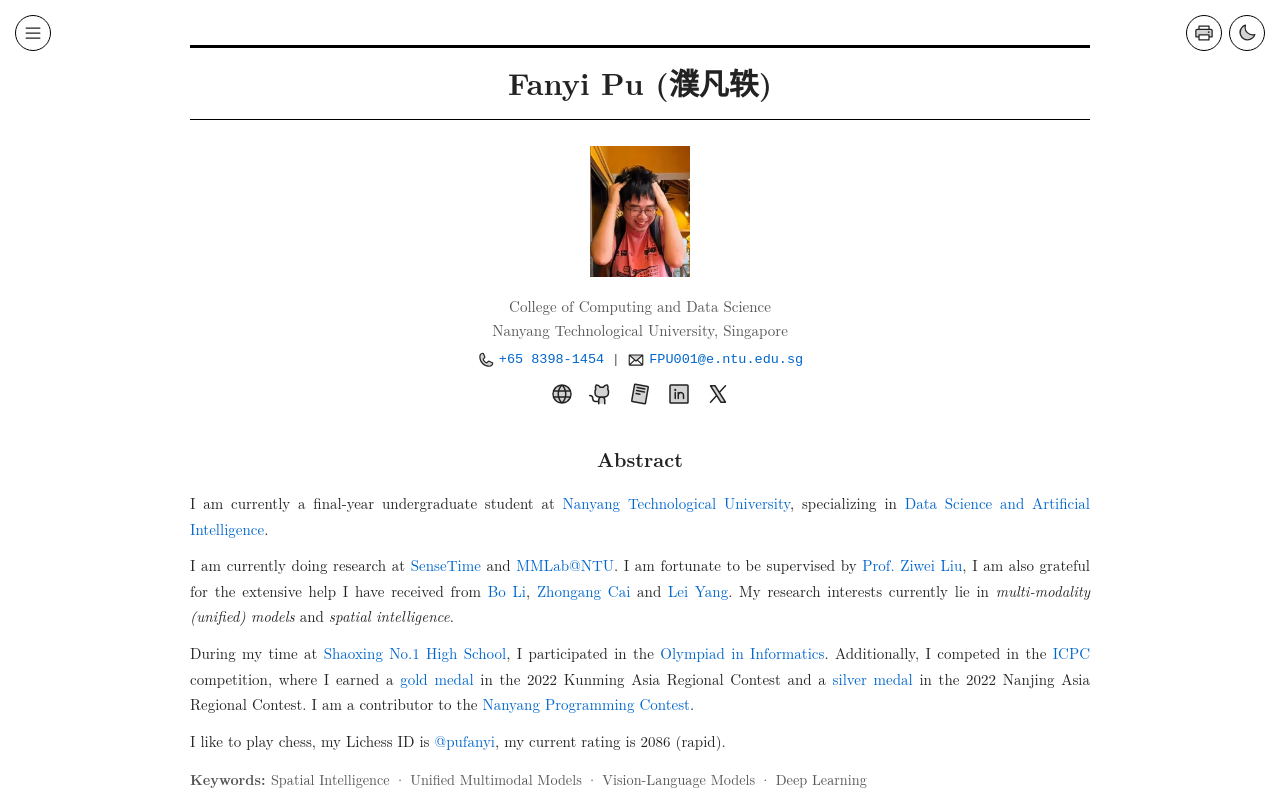
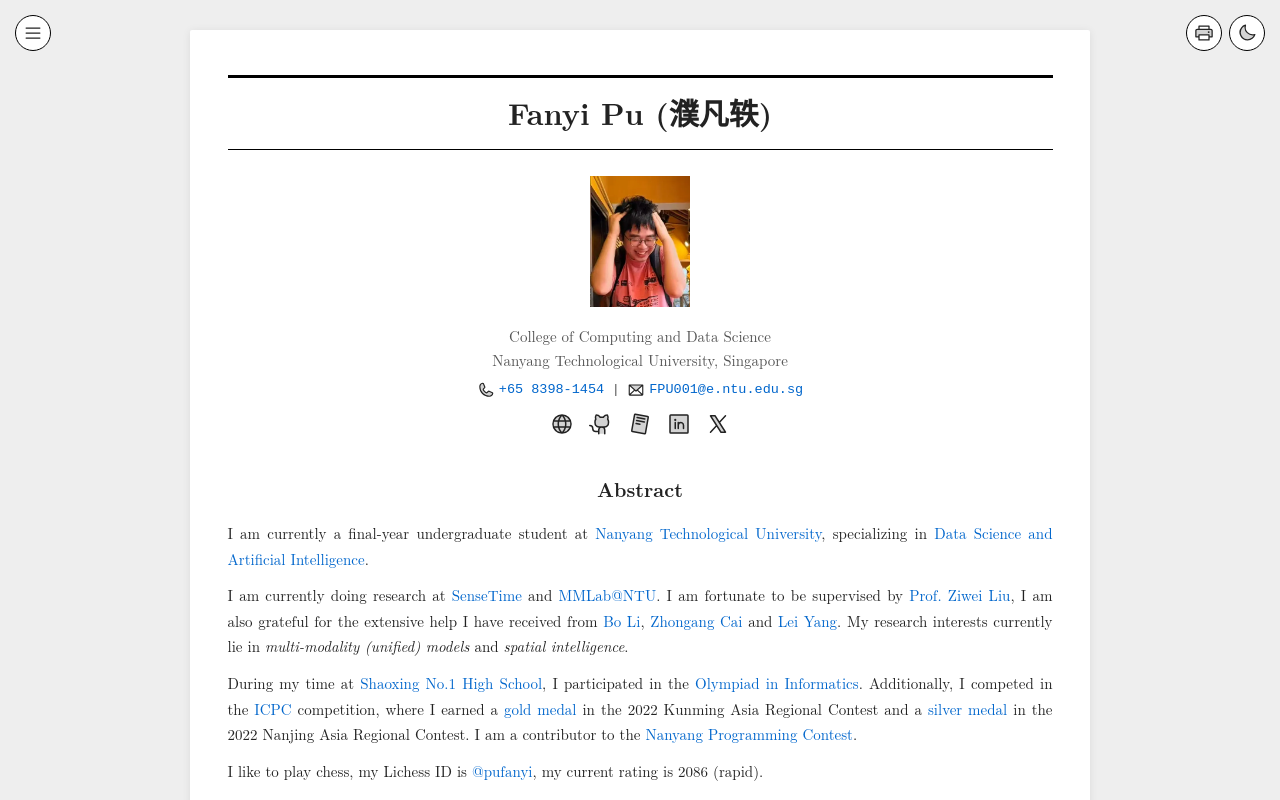
Before and after one commit to pufanyi/personal-page, a React (Vite) app: page / in a window 1280 px wide. Shown: the top 800 px of the page. Built offline with nearby package versions, Linux system fonts and the light colour scheme; a web font is replaced by a local one.

Commit message:
style: Update App and index CSS for improved layout and dark mode support

```diff
--- a/src/App.css
+++ b/src/App.css
@@ -2,18 +2,12 @@
 .paper {
   max-width: 900px;
   width: 92%;
-  margin: 0 auto;
-  padding: 3rem 0 4rem;
+  margin: 2rem auto;
+  padding: 3rem 2.5rem 4rem;
   background: var(--paper-bg);
   box-shadow: var(--paper-shadow);
+  border-radius: 2px;
   transition: background 0.3s ease, box-shadow 0.3s ease;
-}
-
-[data-theme="dark"] .paper {
-  padding: 3rem 2.5rem 4rem;
-  border-radius: 2px;
-  margin-top: 2rem;
-  margin-bottom: 2rem;
 }
 
 /* ========== Toolbar (theme toggle + print button) ========== */
@@ -354,10 +348,6 @@
 @media (max-width: 600px) {
   .paper {
     width: 94%;
-    padding: 2rem 0 3rem;
-  }
-
-  [data-theme="dark"] .paper {
     padding: 2rem 1.5rem 3rem;
   }
 
--- a/src/index.css
+++ b/src/index.css
@@ -3,9 +3,9 @@
   --text-secondary: #555;
   --link-color: #0066cc;
   --border-color: #000;
-  --background: #fff;
+  --background: #eee;
   --paper-bg: #fff;
-  --paper-shadow: none;
+  --paper-shadow: 0 1px 8px rgba(0, 0, 0, 0.08);
   --font-main: "Computer Modern Serif", "Latin Modern Roman", Georgia, "Times New Roman", serif;
   --font-mono: "Computer Modern Typewriter", "Courier New", monospace;
 }
```
